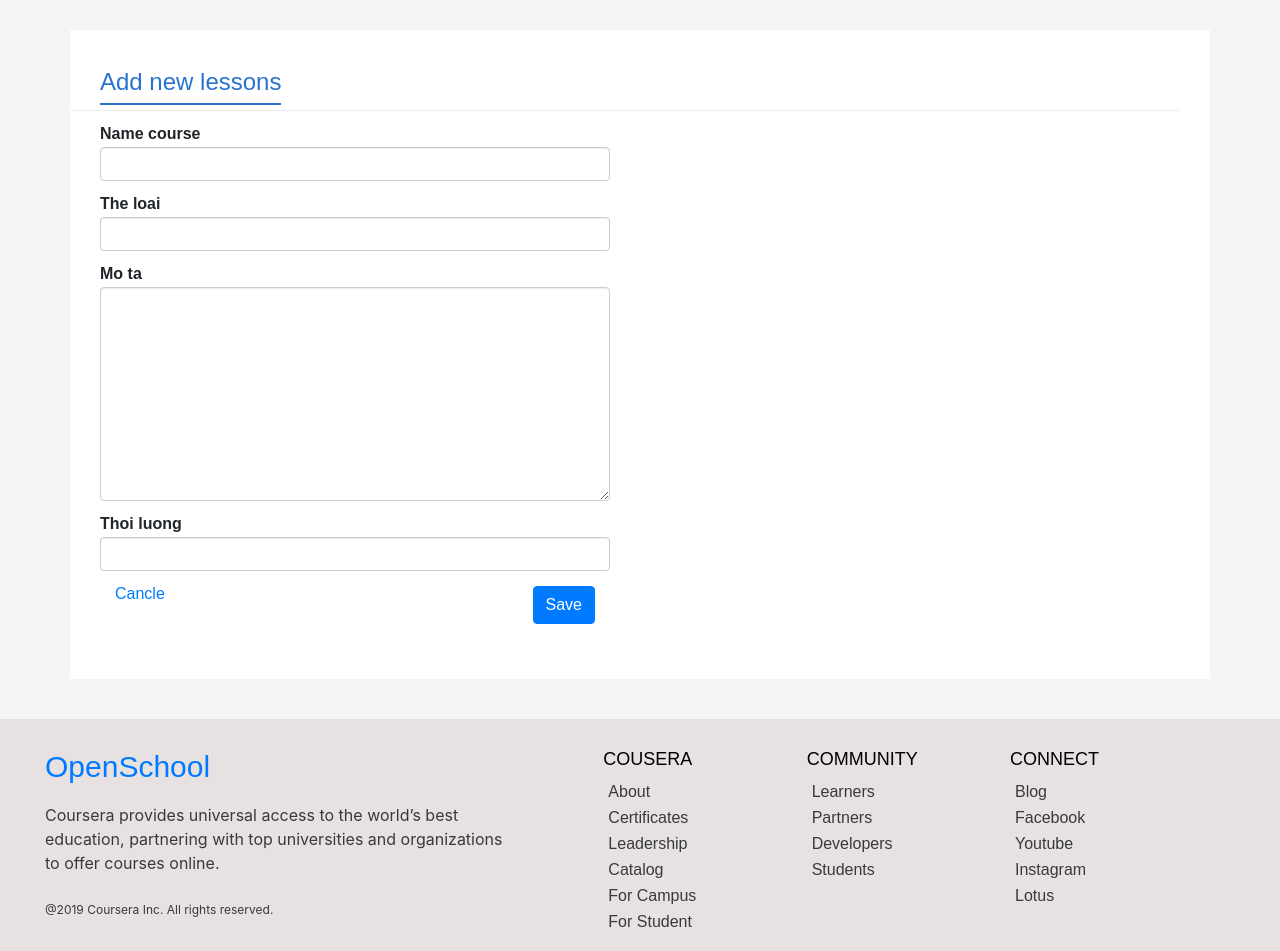
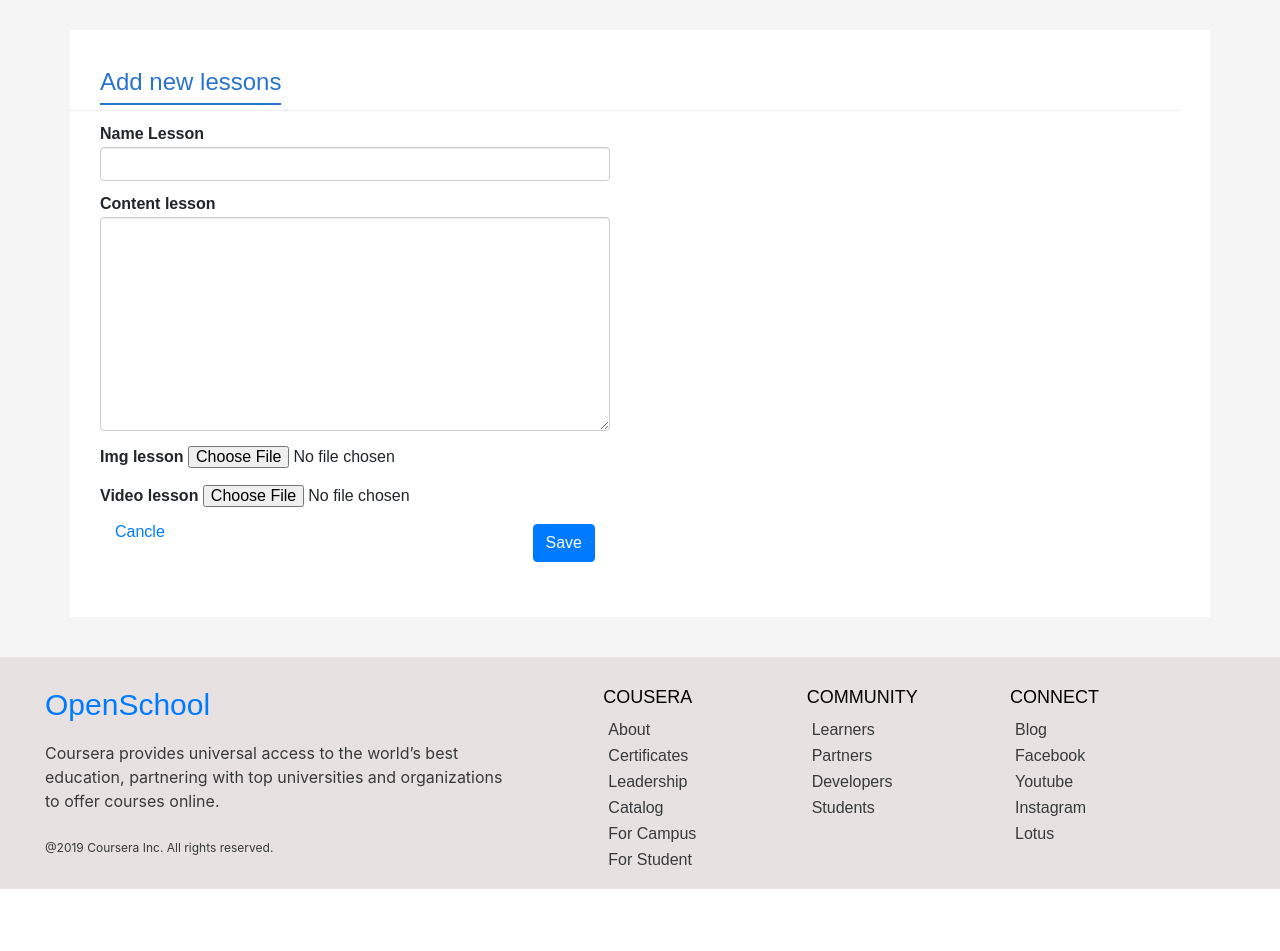
Before and after one commit to badungphan99/SE03-Group03, a Flask app: template app/templates/teacher_addcourse_item.html in a window 1280 px wide. Shown: the part 60-1011 px from the top of the page. After the commit the page ends 949 px from the top, so only its background shows below. Run offline with Flask 2, Linux system fonts and the light colour scheme; the template is opened without the code that fills it, so the values that code supplies are empty; some libraries are stand-ins or nearby versions.

Commit message:
update teacher addcourse item

```diff
--- a/app/templates/teacher_addcourse_item.html
+++ b/app/templates/teacher_addcourse_item.html
@@ -82,29 +82,28 @@
            <div class="row">
                 <div class="col-md-6">
                     <div class="form-group">
-                        <label>Name course</label>
+                        <label>Name Lesson</label>
                         <input type="text" class="form-control" name="DisplayName" value="">
-                        <input type="text" class="form-control hide" name="Id">
+                        <input type="text" class="form-control hide" name="name-lesson">
+                    </div>
+                    <div id="sample-code" class="form-group">
+                        <label>Content lesson</label>
+                        <textarea id="content-lesson" class="form-control" rows="10" name="content-lesson"></textarea>
                     </div>
                     <div class="form-group">
-                        <label>The loai</label>
-                        <input type="text" class="form-control" name="theloai" value="">
-                    </div>
-                    <div id="sample-code" class="form-group">
-                        <label>Mo ta</label>
-                        <textarea id="SampleCode" class="form-control" rows="10" name="SampleCode"></textarea>
+                        <label>Img lesson</label>
+                        <input type="file" class="" name="img-lesson" value="">
                     </div>
                     <div class="form-group">
-                        <label>Thoi luong</label>
-                        <input type="text" class="form-control" name="thoiluong" value="">
+                        <label>Video lesson</label>
+                        <input type="file" class="" name="video-lesson" value="">
                     </div>
                     <div class="row form-group ">
                         <div class="col-md-6">
                                 <a href="">Cancle</a>
                         </div>
                         <div class="col-md-6">
-
-                                <button class="btn btn-primary" style="float: right">Save</button>
+                             <button class="btn btn-primary" style="float: right">Save</button>
                         </div>
                     </div>
                 </div>
```
